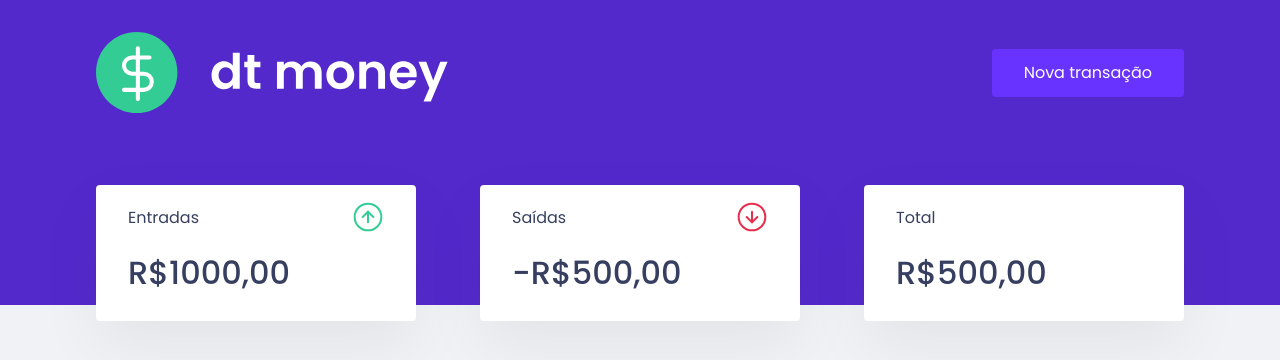
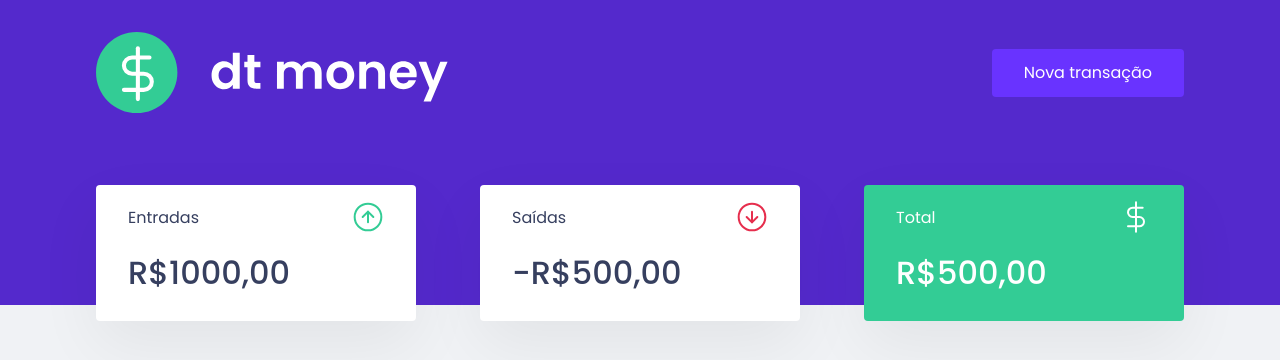
Before and after one commit to CiceroGB/app-finances, a React (Create React App) app: page / in a window 1280 px wide. Shown: the top 360 px of the page. Built offline with nearby package versions, Linux system fonts and the light colour scheme.

Commit message:
total styles

```diff
--- a/src/components/Summary/index.tsx
+++ b/src/components/Summary/index.tsx
@@ -20,10 +20,10 @@ export function Summary() {
                 </header>
                 <strong>-R$500,00</strong>
             </div>
-            <div>
+            <div className="highlight-background">
                 <header>
                     <p>Total</p>
-                    <img src={totalImg} alt="Entradas" />
+                    <img src={totalImg} alt="Total" />
                 </header>
                 <strong>R$500,00</strong>
             </div>
--- a/src/components/Summary/styles.ts
+++ b/src/components/Summary/styles.ts
@@ -50,6 +50,13 @@ export const Container = styled.div`
 
     }
 
+    &.highlight-background {
+        background: var(--green);
+        color: #FFF;
+    }
+
+
+
     }
 
 `
```
